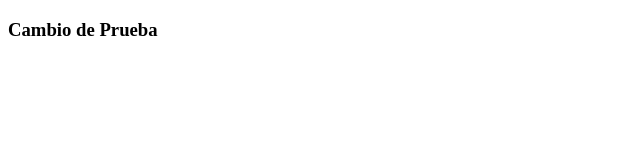
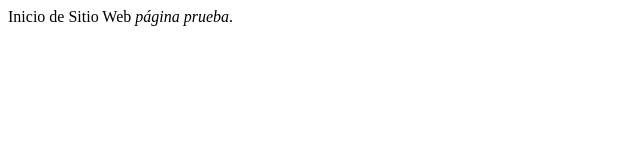
Before and after one commit to rcjeffry/Planeacion, a plain HTML site: page index.html in a window 1280 px wide. Shown: the whole page, without its empty margins (0-640 px from the left). Drawn offline with Linux system fonts and the light colour scheme.

Commit message:
Update index.html

```diff
--- a/index.html
+++ b/index.html
@@ -1,14 +1,12 @@
-<!DOCTYPE html>
+<html>
+    <head>
+        <title>Bienvenido a la asignatura </title>
 
-<html lang="en">
+    </head>
 
-<head>
-	<meta charset="UTF-8">
-	<title>Inicio</title>
-</head>
-<body>
-	<div class="cambios">
-		<h3>Cambio de Prueba</h3>
-	</div>
-</body>
+    <body>
+      <p>
+Inicio de Sitio Web <i>página prueba</i>.
+<p>
+    </body>
 </html>
```
